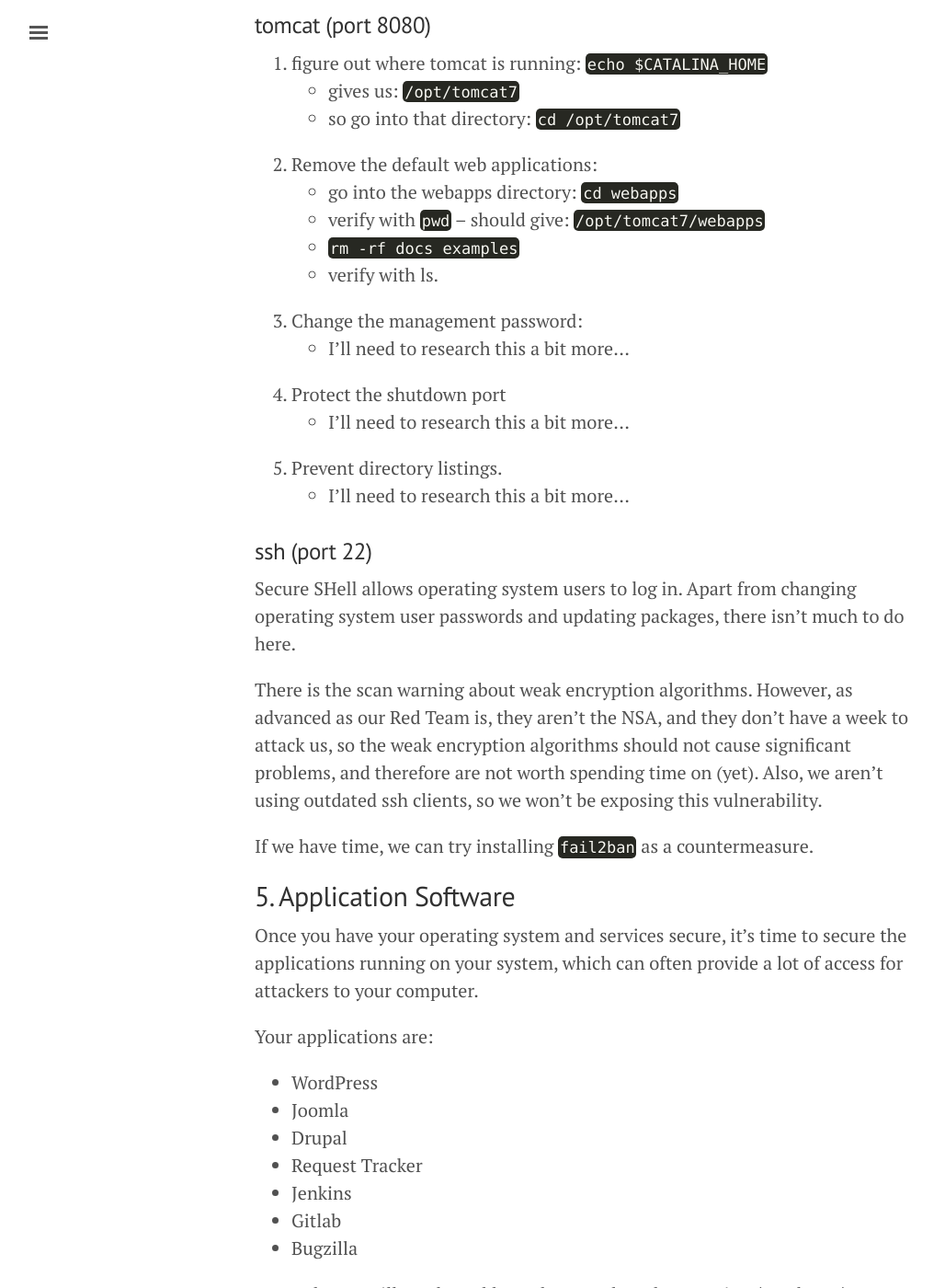
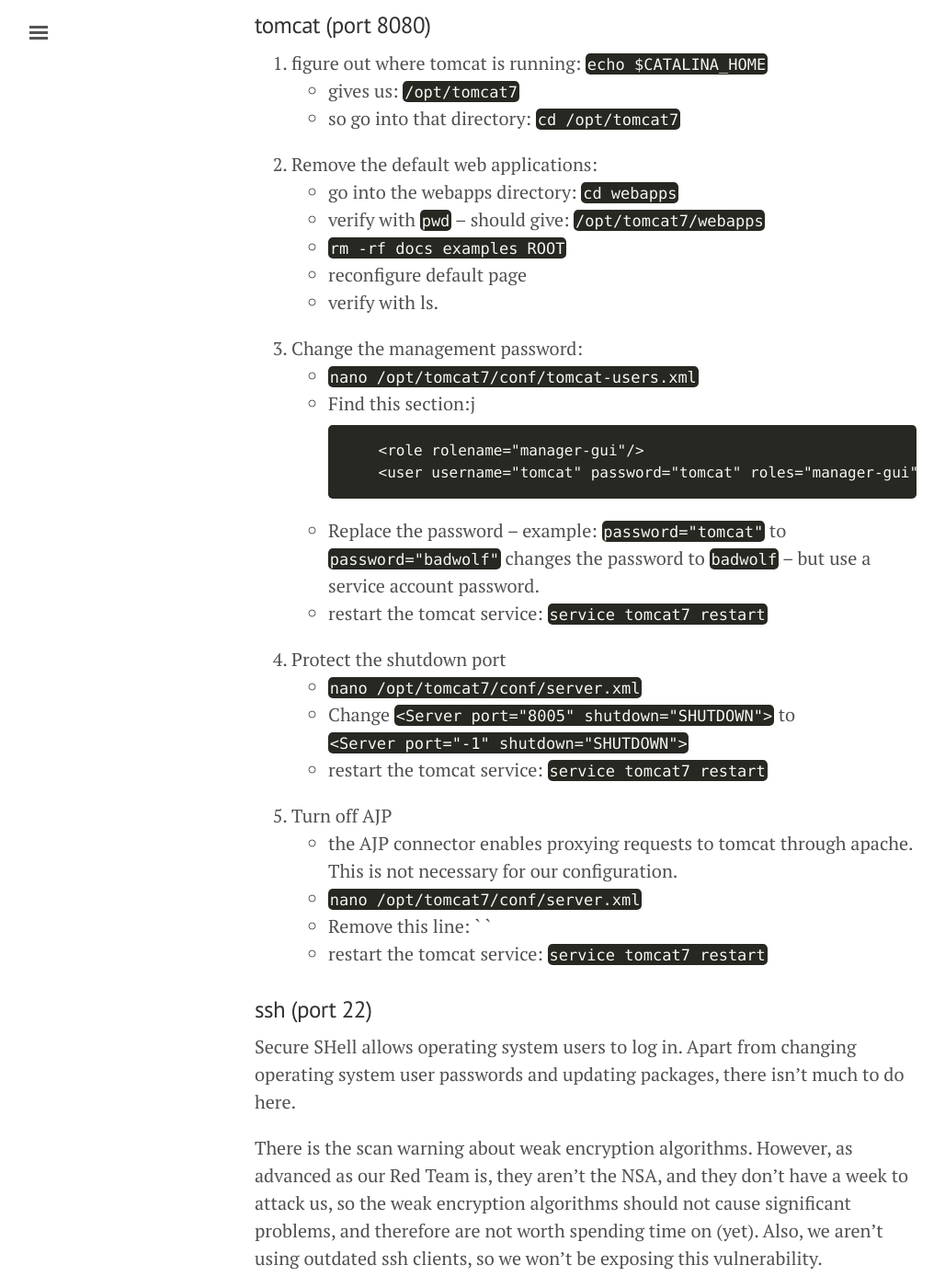
Before and after one commit to slackboxster/slackboxster.github.io, a Jekyll site: the page built from gencyber2017/lesson.md, in a window 1280 px wide and 1400 px high, scrolled down 18648 px. Shown: the whole window at 92% size, without its empty margins (3-1031 px from the left). Built offline with Jekyll 4.4.1, drawn with Linux system fonts in a browser that asks for light colours; some of the changed text lies outside the part shown.

Commit message:
Fixing up the tomcat section.

````diff
--- a/gencyber2017/lesson.md
+++ b/gencyber2017/lesson.md
@@ -457,14 +457,27 @@
 2. Remove the default web applications:
     * go into the webapps directory: `cd webapps`
     * verify with `pwd` -- should give: `/opt/tomcat7/webapps`
-    * `rm -rf docs examples`
+    * `rm -rf docs examples ROOT`
+    * reconfigure default page
     * verify with ls.
 3. Change the management password:
-    * I'll need to research this a bit more...
+    * `nano /opt/tomcat7/conf/tomcat-users.xml`
+    * Find this section:j
+        ```
+          <role rolename="manager-gui"/>
+          <user username="tomcat" password="tomcat" roles="manager-gui"/>
+        ```
+    * Replace the password -- example: `password="tomcat"` to `password="badwolf"` changes the password to `badwolf` -- but use a service account password.
+    * restart the tomcat service: `service tomcat7 restart`
 4. Protect the shutdown port
-    * I'll need to research this a bit more...
-5. Prevent directory listings.
-    * I'll need to research this a bit more...
+    * `nano /opt/tomcat7/conf/server.xml`
+    * Change `<Server port="8005" shutdown="SHUTDOWN">` to `<Server port="-1" shutdown="SHUTDOWN">`
+    * restart the tomcat service: `service tomcat7 restart`
+5. Turn off AJP
+    * the AJP connector enables proxying requests to tomcat through apache. This is not necessary for our configuration.
+    * `nano /opt/tomcat7/conf/server.xml`
+    * Remove this line: `    <Connector port="8009" protocol="AJP/1.3" redirectPort="8443" />`
+    * restart the tomcat service: `service tomcat7 restart`
 
 ### ssh (port 22)
 
@@ -472,13 +485,14 @@
 
 There is the scan warning about weak encryption algorithms. However, as advanced as our Red Team is, they aren't the NSA, and they don't have a week to attack us, so the weak encryption algorithms should not cause significant problems, and therefore are not worth spending time on (yet). Also, we aren't using outdated ssh clients, so we won't be exposing this vulnerability.
 
-If we have time, we can try installing `fail2ban` as a countermeasure.
+If you have time, try installing `fail2ban` as a countermeasure.
 
 ## 5. Application Software
 
 Once you have your operating system and services secure, it's time to secure the applications running on your system, which can often provide a lot of access for attackers to your computer.
 
 Your applications are:
+
 * WordPress
 * Joomla
 * Drupal
@@ -488,9 +502,10 @@
 * Bugzilla
 
 For each, you will need to address the same broad categories:
-    * Updates
-    * Configuration
-    * User accounts
+
+* Updates
+* Configuration
+* User accounts
 
 I have been in charge of two servers running WordPress that got hacked. One was because WordPress was out of date, another was because a WordPress account had a bad password.
 
````
Also changed, not shown: other parts of gencyber2017/lesson.md (+0 -2 lines).
